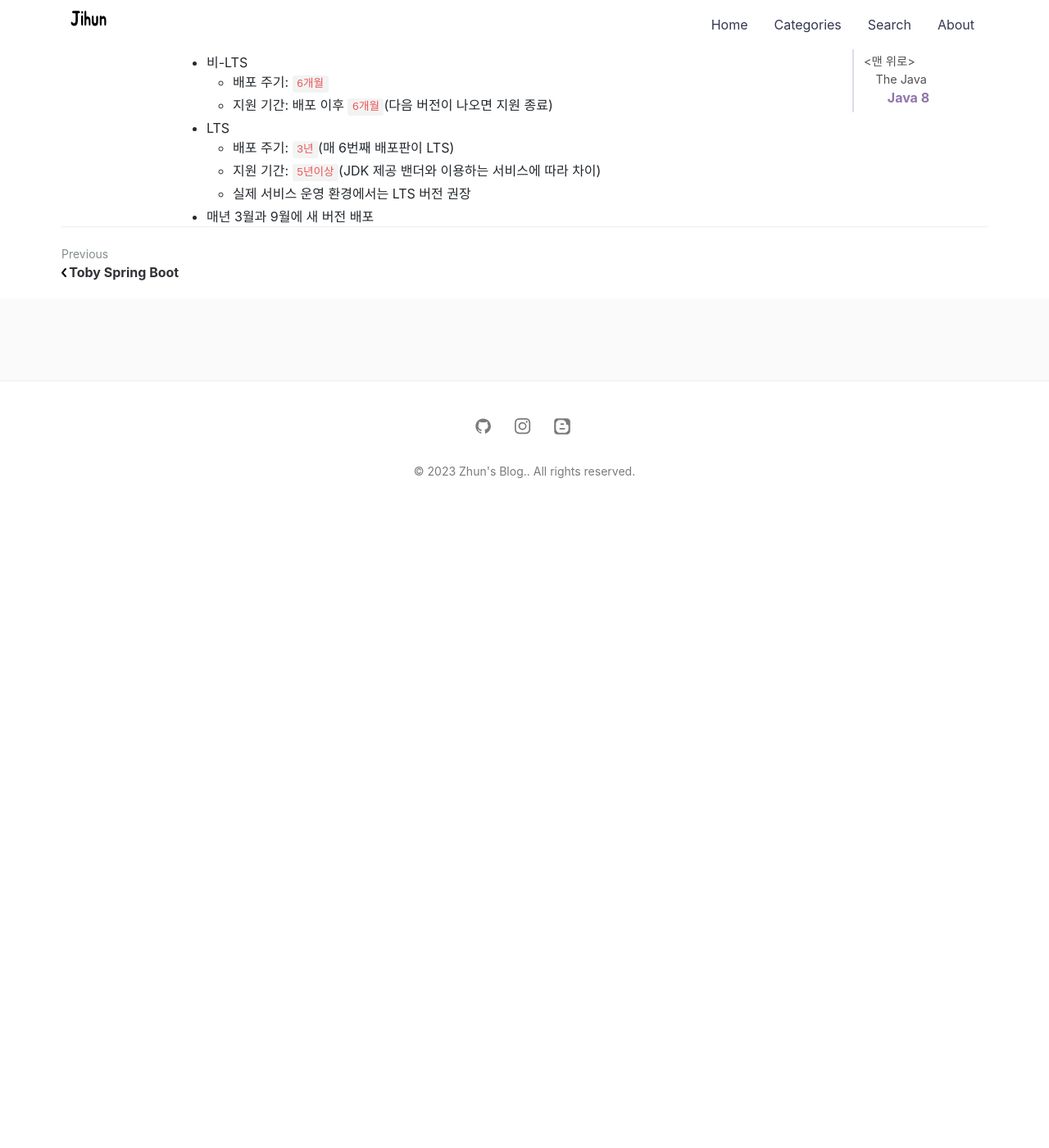
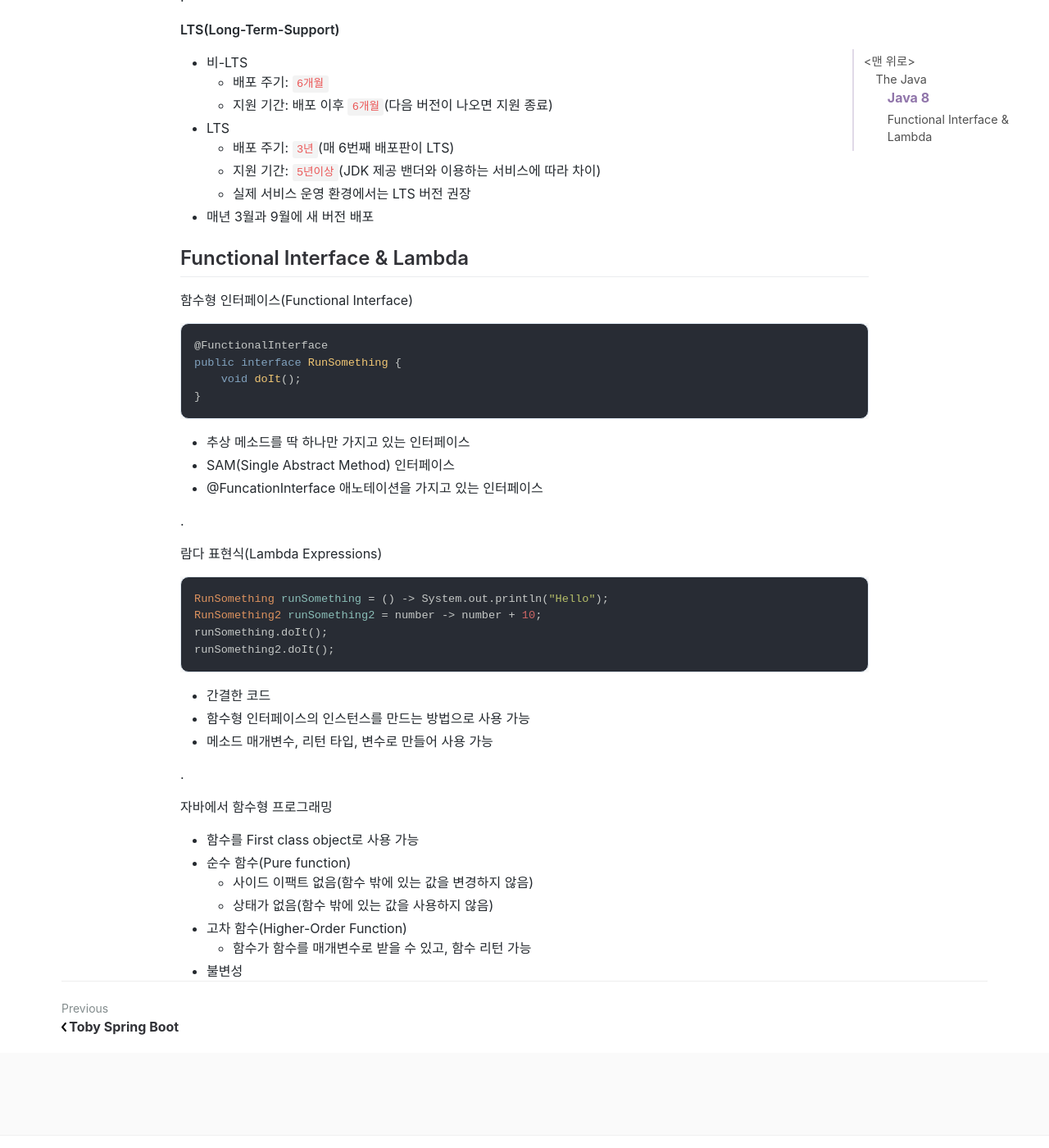
Before and after one commit to jihunparkme/jihunparkme.github.io, a Jekyll site: the page built from _posts/2023-09-27-the-java.md, in a window 1280 px wide and 1400 px high, scrolled down 1205 px. Shown: the whole window at 82% size. Built offline with Jekyll 4.4.1, drawn with Linux system fonts in a browser that asks for light colours; nearby versions of some CDN libraries; comment, search, counter and statistics services are not loaded; before the commit the page ends 1835 px from its top, so only the background shows below that.

Commit message:
[The Java] 함수형 인터페이스와 람다 표현식 소개

````diff
--- a/_posts/2023-09-27-the-java.md
+++ b/_posts/2023-09-27-the-java.md
@@ -35,3 +35,40 @@ featured-img: the-java
   - 지원 기간: `5년이상`(JDK 제공 밴더와 이용하는 서비스에 따라 차이)
   - 실제 서비스 운영 환경에서는 LTS 버전 권장
 - 매년 3월과 9월에 새 버전 배포
+
+## Functional Interface & Lambda
+
+함수형 인터페이스(Functional Interface)
+```java
+@FunctionalInterface
+public interface RunSomething {
+    void doIt();
+}
+```
+- 추상 메소드를 딱 하나만 가지고 있는 인터페이스
+- SAM(Single Abstract Method) 인터페이스
+- @FuncationInterface 애노테이션을 가지고 있는 인터페이스
+
+.
+
+람다 표현식(Lambda Expressions)
+```java
+RunSomething runSomething = () -> System.out.println("Hello");
+RunSomething2 runSomething2 = number -> number + 10;
+runSomething.doIt();
+runSomething2.doIt();
+```
+- 간결한 코드
+- 함수형 인터페이스의 인스턴스를 만드는 방법으로 사용 가능
+- 메소드 매개변수, 리턴 타입, 변수로 만들어 사용 가능
+
+.
+
+자바에서 함수형 프로그래밍
+- 함수를 First class object로 사용 가능
+- 순수 함수(Pure function)
+  - 사이드 이팩트 없음(함수 밖에 있는 값을 변경하지 않음)
+  - 상태가 없음(함수 밖에 있는 값을 사용하지 않음)
+- 고차 함수(Higher-Order Function)
+  - 함수가 함수를 매개변수로 받을 수 있고, 함수 리턴 가능
+- 불변성
````
